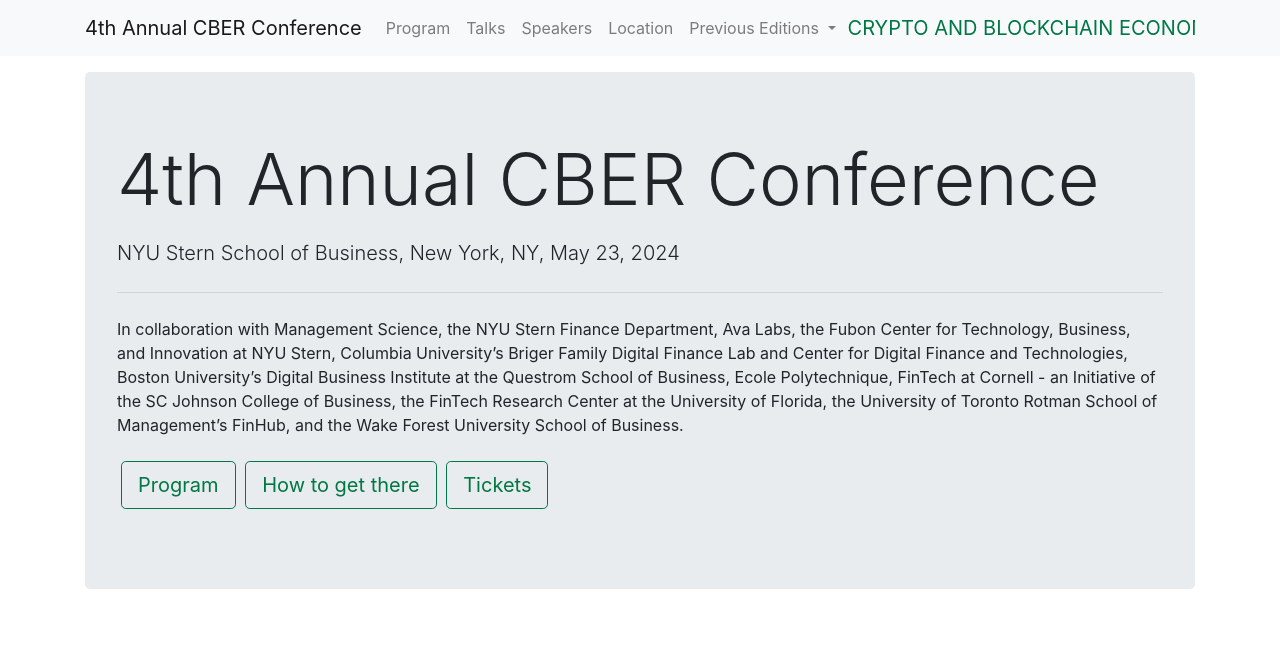
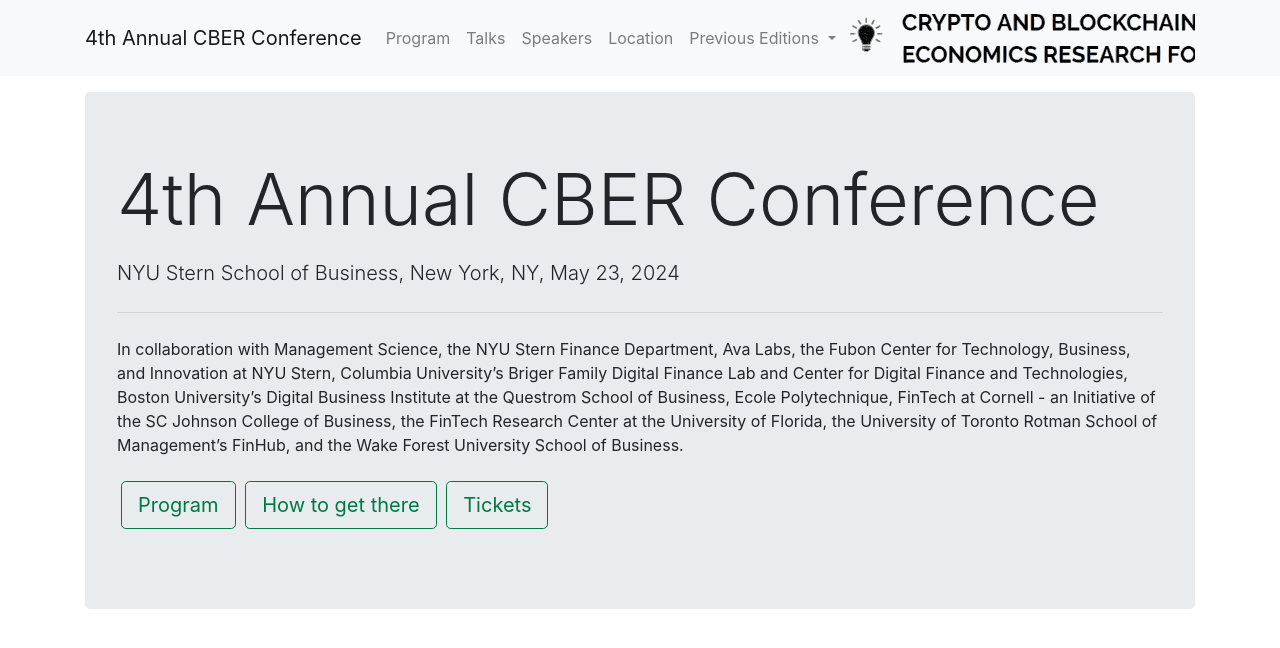
Before and after one commit to CBER-Forum/CBER-Forum.github.io, a Jekyll site: the page built from index.md, in a window 1280 px wide. Shown: the top 648 px of the page. Built offline with Jekyll 4.4.1, drawn with Linux system fonts in a browser that asks for light colours.

Commit message:
SVG logo

```diff
--- a/_config.yml
+++ b/_config.yml
@@ -64,7 +64,7 @@ conference:
       name: |
         CRYPTO AND BLOCKCHAIN
         ECONOMICS RESEARCH FORUM
-      # img: 'logo.png'  # inside /assets/images/
+      img: 'logo.svg'  # inside /assets/images/
       url: 'https://cber-forum.github.io/'
     breakpoint: md
     links:
```
Also changed, not shown: assets/images/logo.svg (added).
